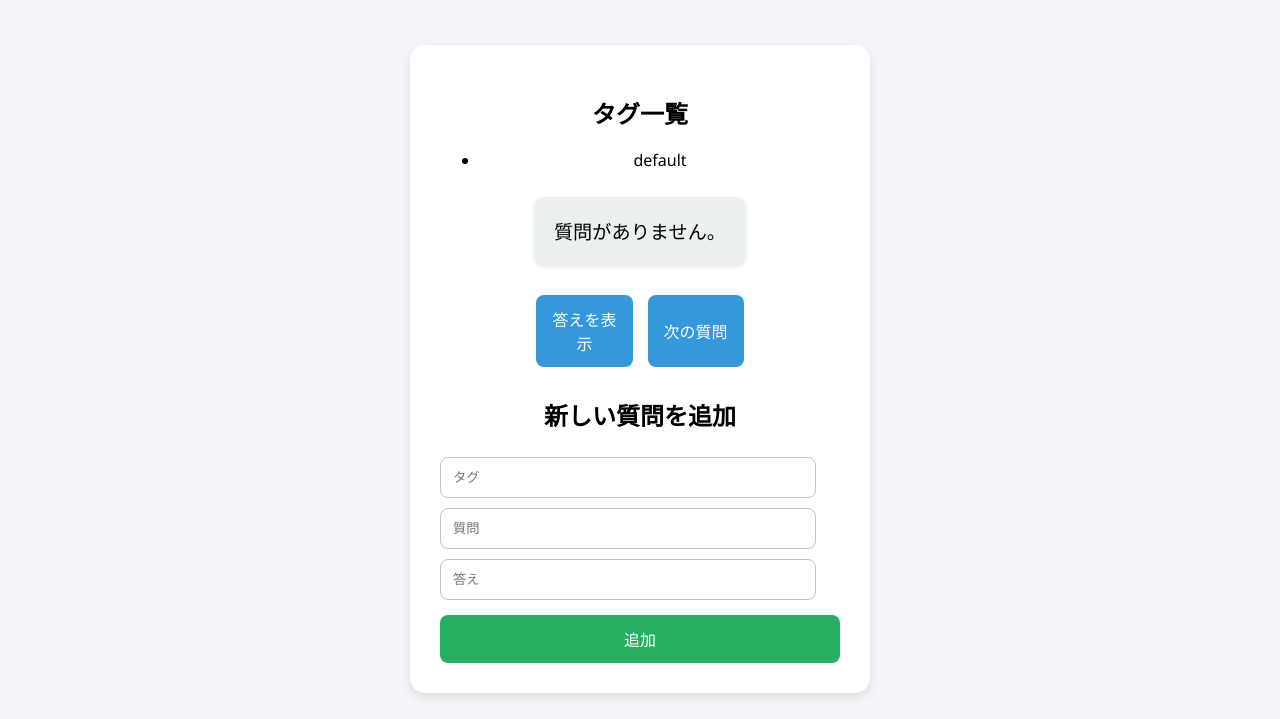
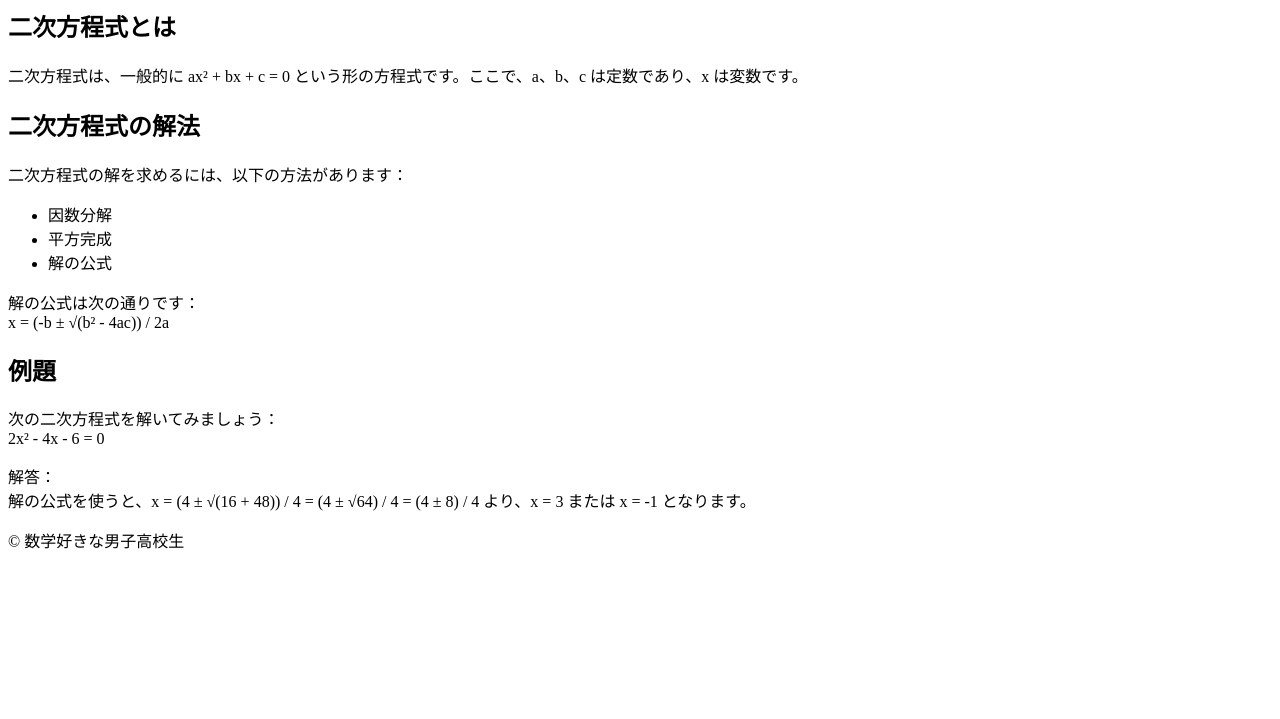
Before and after one commit to yumenotaochii/yumenotaochii.github.io, a plain HTML site: page index.html in a window 1280 px wide. Shown: the part 81-800 px from the top of the page. Drawn offline with Linux system fonts and the light colour scheme.

Commit message:
Add files via upload

```diff
--- a/index.html
+++ b/index.html
@@ -1,40 +1,62 @@
 <!DOCTYPE html>
 <html lang="ja">
+
 <head>
-    <meta charset="UTF-8">
-    <meta name="viewport" content="width=device-width, initial-scale=1.0">
-    <title>モノクサー学習アプリ</title>
-    <link rel="stylesheet" href="styles.css">
+  <meta charset="utf-8">
+  <title>二次方程式について</title>
+  <link rel="stylesheet" href="style.css">
+  <link rel="preconnect" href="https://fonts.gstatic.com">
+  <link href="https://fonts.googleapis.com/css2?family=Pacifico&display=swap" rel="stylesheet">
 </head>
+
 <body>
-    <header>
-        <h1>モノクサー</h1>
-    </header>
-    <div class="container">
-        <div class="tag-container">
-            <h2>タグ一覧</h2>
-            <ul id="tag-list"></ul>
-        </div>
-        <div class="flashcard" id="flashcard">
-            <div class="content">
-                <div class="question" id="question">質問がここに表示されます</div>
-                <div class="answer" id="answer" style="display: none;">答えがここに表示されます</div>
-            </div>
-            <div class="buttons">
-                <button class="btn" id="show-answer">答えを表示</button>
-                <button class="btn" id="next-question">次の質問</button>
-            </div>
-        </div>
-        <div class="form-container">
-            <h2>新しい質問を追加</h2>
-            <form id="question-form">
-                <input type="text" id="new-tag" placeholder="タグ" required>
-                <input type="text" id="new-question" placeholder="質問" required>
-                <input type="text" id="new-answer" placeholder="答え" required>
-                <button type="submit" class="btn">追加</button>
-            </form>
-        </div>
-    </div>
-    <script src="script.js"></script>
+
+<!-- ヘッダー -->
+<header>
+  <h1>二次方程式について</h1>
+</header>
+
+<!-- 二次方程式の解説 -->
+<section>
+  <h2>二次方程式とは</h2>
+  <p>
+    二次方程式は、一般的に ax² + bx + c = 0 という形の方程式です。ここで、a、b、c は定数であり、x は変数です。
+  </p>
+</section>
+
+<!-- 二次方程式の解法 -->
+<section>
+  <h2>二次方程式の解法</h2>
+  <p>
+    二次方程式の解を求めるには、以下の方法があります：
+  </p>
+  <ul>
+    <li>因数分解</li>
+    <li>平方完成</li>
+    <li>解の公式</li>
+  </ul>
+  <p>解の公式は次の通りです：<br>
+    x = (-b ± √(b² - 4ac)) / 2a
+  </p>
+</section>
+
+<!-- 二次方程式の例題 -->
+<section>
+  <h2>例題</h2>
+  <p>
+    次の二次方程式を解いてみましょう：<br>
+    2x² - 4x - 6 = 0
+  </p>
+  <p>解答：<br>
+    解の公式を使うと、x = (4 ± √(16 + 48)) / 4 = (4 ± √64) / 4 = (4 ± 8) / 4 より、x = 3 または x = -1 となります。
+  </p>
+</section>
+
+<!-- フッター -->
+<footer>
+  &copy; 数学好きな男子高校生
+</footer>
+
 </body>
+
 </html>
```
